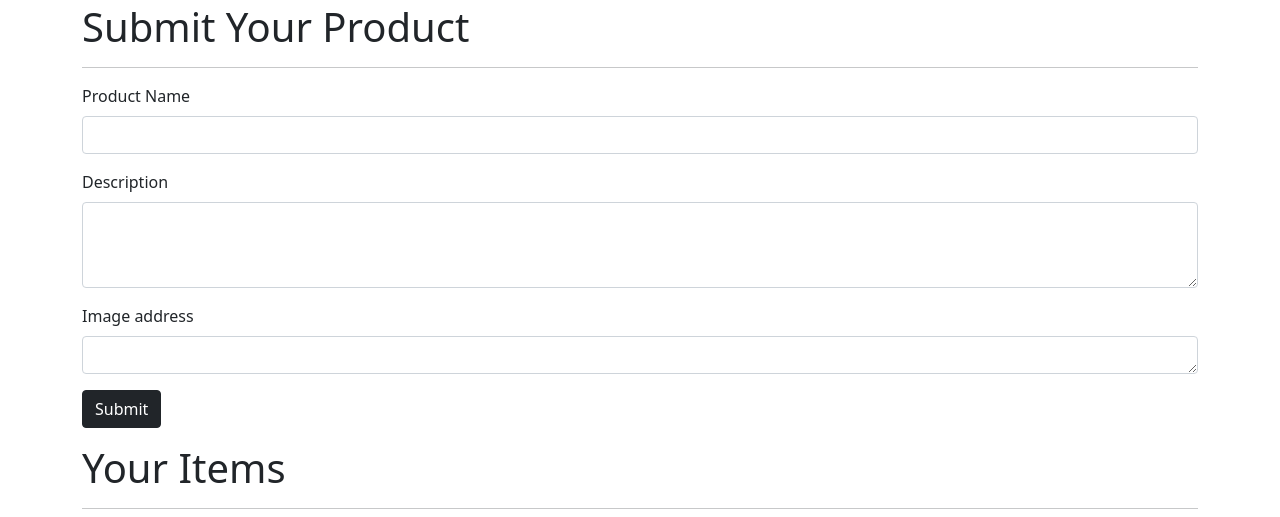
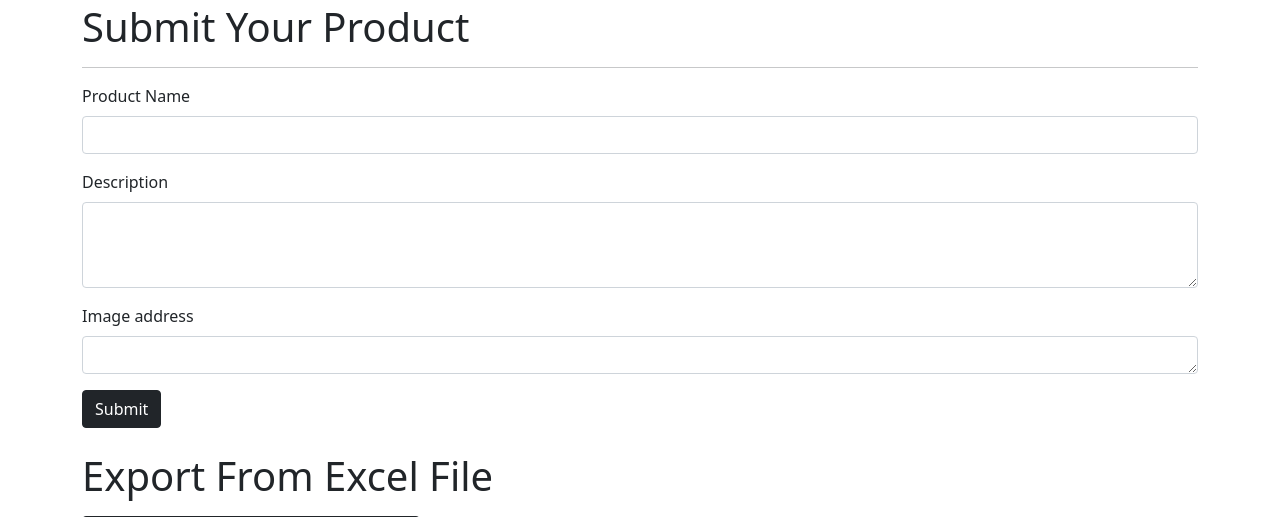
Before and after one commit to ankitrana1256/FlaskItemswithCRUD, a Flask app: page / in a window 1280 px wide. Shown: the part 13-530 px from the top of the page. Run offline with Flask 2, Linux system fonts and the light colour scheme; data comes from the database, SQL or seed files in the repository; both versions use the stored data as it was after the commit.

Commit message:
excel support added

```diff
--- a/main.py
+++ b/main.py
@@ -1,5 +1,7 @@
+import os
 from flask import Flask, request, render_template, redirect
 from flask.helpers import url_for
+import openpyxl
 from flask_sqlalchemy import SQLAlchemy
 from datetime import datetime
 
@@ -20,19 +22,41 @@ class products(db.Model):
 @app.route("/", methods=["POST", "GET"])
 def homepage():
     if (request.method) == "POST":
-        product = request.form["product"]
-        prod_image = request.form["prod_image"]
-        desc = request.form["desc"]
-        new_product = products(
-            product=product,
-            prod_image=prod_image,
-            desc=desc,
-        )
-        db.session.add(new_product)
-        db.session.commit()
-        return redirect(url_for("homepage"))
+        if request.form["submit"] == "submit":
+            product = request.form["product"]
+            prod_image = request.form["prod_image"]
+            desc = request.form["desc"]
+            new_product = products(
+                product=product,
+                prod_image=prod_image,
+                desc=desc,
+            )
+            db.session.add(new_product)
+            db.session.commit()
+            return redirect(url_for("homepage"))
+
     ProdList = products.query.all()
     return render_template("homepage.html", prods=ProdList)
+
+
+@app.route("/process", methods=["POST", "GET"])
+def process():
+    if request.method == "POST":
+        print("Here")
+        file = request.files["file"]
+        path = f"static/{file.filename}"
+        file.save(path)
+        wb = openpyxl.load_workbook(path)
+        ws = wb.active
+        max_data = ws.max_row
+        for i in range(2, max_data + 1):
+            itemname = ws.cell(column=1, row=i).value
+            description = ws.cell(column=2, row=i).value
+            url = ws.cell(column=3, row=i).value
+            new_prod = products(product=itemname, desc=description, prod_image=url)
+            db.session.add(new_prod)
+            db.session.commit()
+        return redirect(url_for("homepage"))
 
 
 @app.route("/delete/<int:id>")
--- a/templates/homepage.html
+++ b/templates/homepage.html
@@ -35,10 +35,18 @@
                 <label for="prod_image" class="form-label">Image address</label>
                 <textarea class="form-control" id="prod_image" rows="1" name="prod_image"></textarea>
             </div>
-            <button type="submit" class="btn btn-dark">Submit</button>
+            <button type="submit" value="submit" name="submit" class="btn btn-dark">Submit</button>
         </div>
     </form>
-
+    <div class="container my-4">
+        <div class="mb-3">
+            <label class="form-label"><h1>Export From Excel File</h1></label>
+            <form action="/process" method="post" enctype="multipart/form-data">
+                <input type="file" name="file" class="btn btn-dark" />
+                <input type="submit" value="Upload" class="btn btn-dark">
+            </form>
+        </div>
+    </div>
     <div class="container">
         <h1 class="my-3">Your Items</h1>
         <hr />
@@ -59,6 +67,7 @@
         </div>
     </div>
 
+
     {% endblock body %}
     <script src="https://cdn.jsdelivr.net/npm/bootstrap@5.1.3/dist/js/bootstrap.bundle.min.js" integrity="sha384-ka7Sk0Gln4gmtz2MlQnikT1wXgYsOg+OMhuP+IlRH9sENBO0LRn5q+8nbTov4+1p" crossorigin="anonymous"></script>
 
```
Also changed, not shown: products.db, 1 other file.
